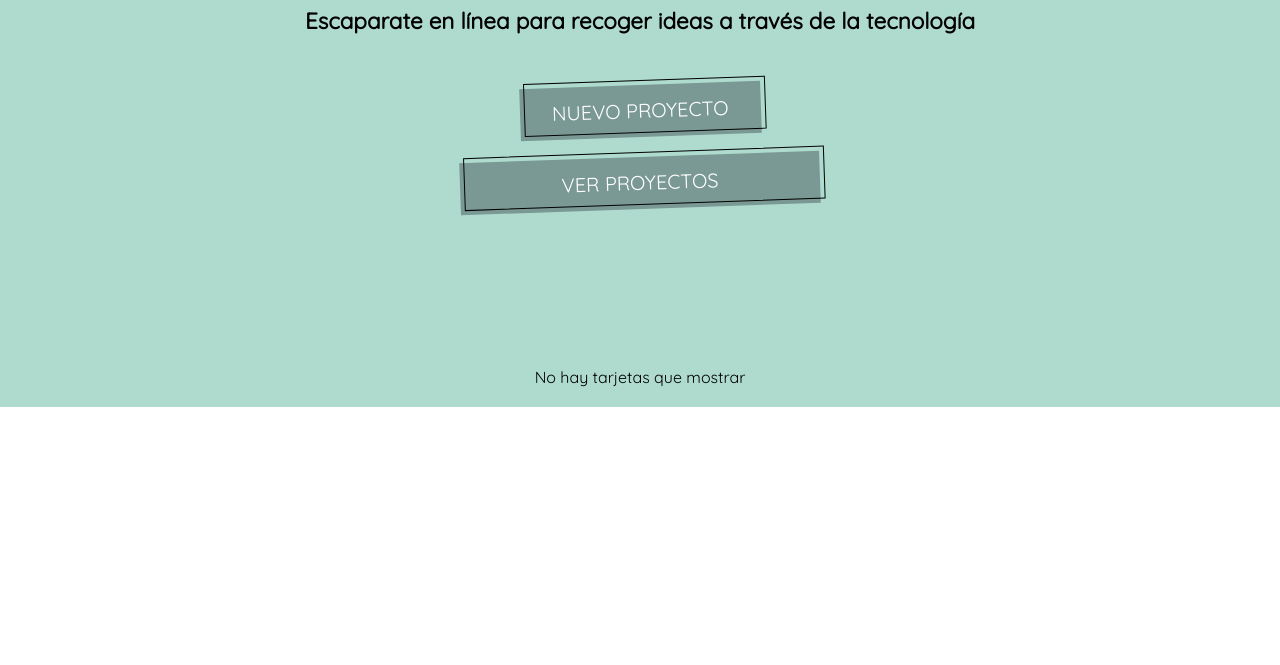
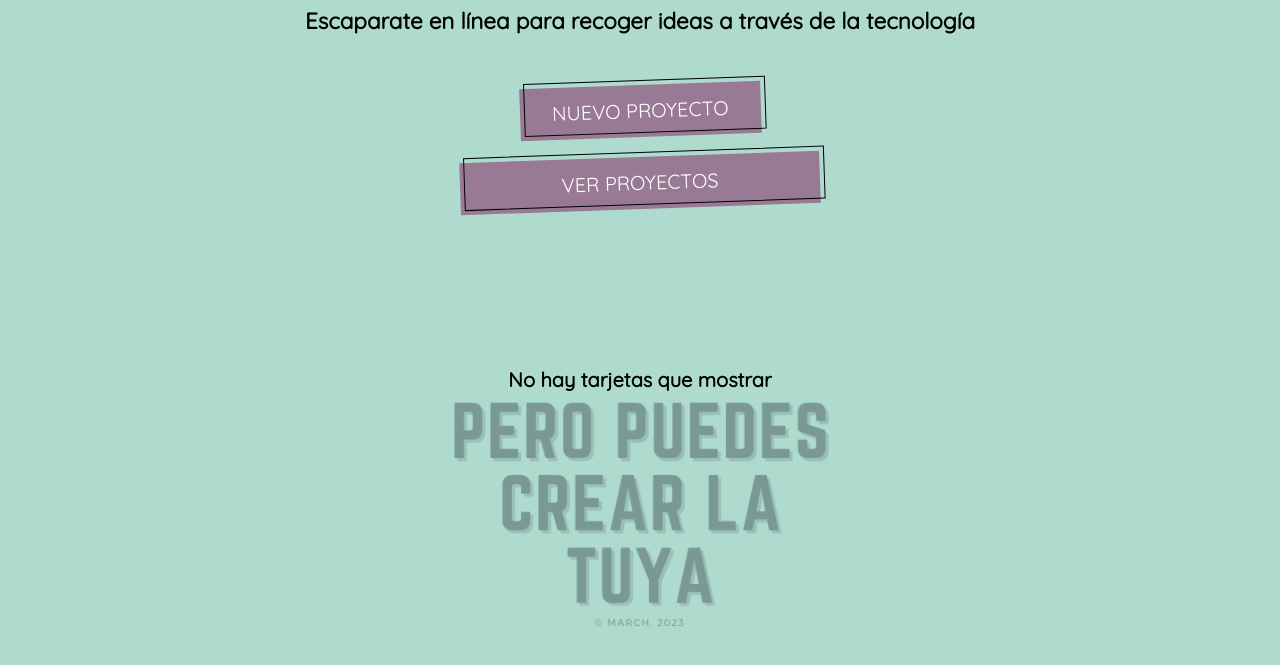
Before and after one commit to Adalab/Adalab-project-promo-s-module-3-team-3, a React app: page / in a window 1280 px wide. Shown: the part 133-798 px from the top of the page. Built offline with nearby package versions, Linux system fonts and the light colour scheme.

Commit message:
Add styles to buttons and landing & Add titles to buttons

```diff
--- a/src/components/Form/Buttons.js
+++ b/src/components/Form/Buttons.js
@@ -14,16 +14,19 @@ const Buttons = ({
         <GetAvatar
           className="form__buttons-img--btn"
           text="Subir foto de autora"
+          title="Subir foto de autora"
           updateAvatar={updateImages}
         ></GetAvatar>
         <GetAvatar
           className="form__buttons-img--btn"
           text="Subir foto de proyecto"
+          title="Subir foto de proyecto"
           updateAvatar={updatePhoto}
         ></GetAvatar>
       </section>
       <section className="form__buttons-img">
         <button
+          title="Haz click para crear tu tarjeta"
           className="form__buttons-img--btn-large"
           onClick={handleClickCreateCard}
         >
--- a/src/components/Header/Header.js
+++ b/src/components/Header/Header.js
@@ -1,7 +1,6 @@
-import { Link } from 'react-router-dom';
-import logo from '../../images/logo.png'
-import '../../styles/layouts/Header.scss'
-
+import { Link } from "react-router-dom";
+import logo from "../../images/logo.png";
+import "../../styles/layouts/Header.scss";
 
 const Header = () => {
   return (
@@ -10,9 +9,11 @@ const Header = () => {
         <i className="header__p--i fa-solid fa-laptop-code"></i>
         <span className="header__p--span">Proyectos y ya estaría</span>
       </p>
-        <Link to='/'><img className="header__img" src={logo} alt="" /></Link>
+      <Link to="/">
+        <img className="header__img" src={logo} alt="logo" />
+      </Link>
     </header>
-    )
-}
+  );
+};
 
 export default Header;
--- a/src/components/LandingPage.js
+++ b/src/components/LandingPage.js
@@ -1,6 +1,7 @@
 import { Link } from "react-router-dom";
 import "../styles/layouts/LandingPage.scss";
 import Card from "./Preview/Card";
+import landingImg from "../images/landingImg.png";
 
 const LandingPage = ({ cards }) => {
   return (
@@ -10,15 +11,34 @@ const LandingPage = ({ cards }) => {
         Escaparate en línea para recoger ideas a través de la tecnología
       </h2>
       <Link to="/CreateProject" className="link">
-        <button className="link__btn">NUEVO PROYECTO</button>{" "}
+        <button className="link__btn" title="Haz click para crear tu tarjeta">
+          NUEVO PROYECTO
+        </button>{" "}
       </Link>
-      <button className="link__btn">VER PROYECTOS</button>
+      <button
+        className="link__btn"
+        title="Haz click para ver los proyectos almacenados"
+      >
+        VER PROYECTOS
+      </button>
       <div className="landingDiv">
         {cards.map((card, index) => (
           <Card data={card} key={index} />
         ))}
       </div>
-      {cards.length === 0 && <p className="msg">No hay tarjetas que mostrar</p>}
+      {cards.length === 0 && (
+        <p className="msg">
+          No hay tarjetas que mostrar
+          <Link to="/CreateProject" className="link">
+            <img
+              className="msg__img"
+              src={landingImg}
+              alt="Pero puedes crear la tuya"
+              title="Pero puedes crear la tuya"
+            ></img>
+          </Link>
+        </p>
+      )}
     </main>
   );
 };
--- a/src/styles/layouts/LandingPage.scss
+++ b/src/styles/layouts/LandingPage.scss
@@ -1,8 +1,8 @@
-@import '../core/variables.scss';
+@import "../core/variables.scss";
 
 .landingPage {
   background-color: $color__green-dark;
-    height: auto;
+  min-height: auto;
   display: flex;
   flex-direction: column;
   align-items: center;
@@ -32,8 +32,8 @@
 
     &__btn {
       margin-top: 10px;
-            background-color: #7a9994;
-            border: 0 solid #E5E7EB;
+      background-color: #997a94;
+      border: 0 solid #e5e7eb;
       box-sizing: border-box;
       color: white;
       display: flex;
@@ -42,7 +42,7 @@
       font-weight: 500;
       justify-content: center;
       line-height: 1.75rem;
-            padding: .75rem 1rem;
+      padding: 0.75rem 1rem;
       position: relative;
       text-align: center;
       width: 100%;
@@ -54,18 +54,17 @@
       -webkit-user-select: none;
       touch-action: manipulation;
       @media (min-width: 768px) {
-                    padding: .75rem 2rem;
+        padding: 0.75rem 2rem;
         font-size: 1.25rem;
       }
     }
-
 
     &__btn:focus {
       outline: 0;
     }
 
     &__btn:after {
-            content: '';
+      content: "";
       position: absolute;
       border: 1px solid #000000;
       bottom: 4px;
@@ -80,22 +79,32 @@
     }
   }
 
-}
-
   .landingDiv {
     display: grid;
-    grid-template-columns: 300px ;
+    grid-template-columns: 300px;
     grid-template-rows: auto;
-    gap:18px;
+    gap: 18px;
     padding-top: 120px;
 
     @media (min-width: $breakpoint-tablet) {
       grid-template-columns: 430px;
-        grid-template-rows: auto ;
+      grid-template-rows: auto;
     }
 
     @media (min-width: $breakpoint-desktop) {
-             grid-template-columns: 430px 430px;
+      grid-template-columns: 480px 480px;
       grid-template-rows: auto auto;
     }
   }
+
+  .msg {
+    font-size: 20px;
+    font-weight: 700;
+    display: flex;
+    flex-direction: column;
+    align-items: center;
+    &__img {
+      height: 250px;
+    }
+  }
+}
```
Also changed, not shown: src/images/landingImg.png (added). Lines whose indentation alone changed are shown as unchanged.
